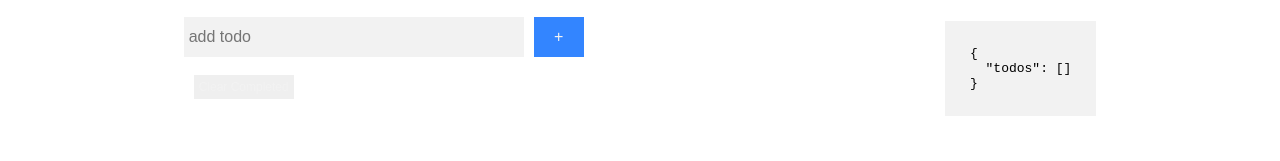
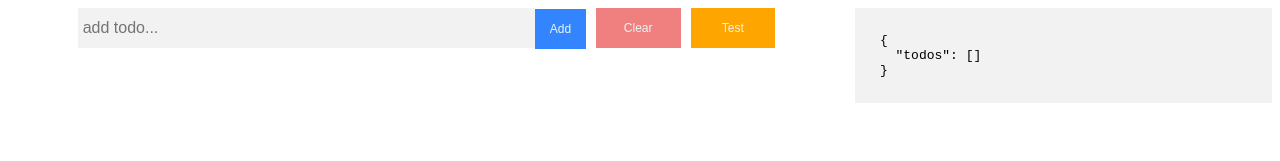
Before and after one commit to jakewies/todo-react, a React app: page / in a window 1280 px wide. Built offline with nearby package versions, Linux system fonts and the light colour scheme.

Commit message:
clean up todo form

```diff
--- a/src/components/AddTodo.js
+++ /dev/null
@@ -1,19 +0,0 @@
-import React from 'react';
-
-class AddTodo extends React.Component {
-  handleAddTodo(evt, todo) {
-    evt.preventDefault();
-    this.props.addTodo(todo);
-    this.todoForm.reset();
-  }
-  render() {
-    return (
-			<form ref={ (input) => this.todoForm = input } className="add-todo" onSubmit={ (evt) => this.handleAddTodo(evt, this.todo.value) }>
-				<input type="text" required placeholder="add todo" ref={ (input) => this.todo = input } />
-				<button type="submit">+</button>
-			</form>
-    )
-  }
-}
-
-export default AddTodo;
--- a/src/components/ClearTodos.js
+++ /dev/null
@@ -1,16 +0,0 @@
-import React from 'react';
-
-class ClearTodos extends React.Component {
-  handleClearTodos(evt) {
-    evt.preventDefault();
-    this.props.clearCompleteTodos();
-  }
-
-  render() {
-    return (
-      <button onClick={ (evt) => this.handleClearTodos(evt) }>Clear Completed</button>
-    )
-  }
-}
-
-export default ClearTodos;
--- a/src/components/Todo.js
+++ b/src/components/Todo.js
@@ -17,10 +17,8 @@ class Todo extends React.Component {
     return (
 			<li className={this.props.className ? 'todo complete' : 'todo'}>
 				<h2>{this.props.value}</h2>
-        <div className="btns">
-          <button onClick={ (evt) => this.handleRemoveTodo(evt, this.props.num) }>Remove</button>
-          <button onClick={ (evt) => this.handleCompleteTodo(evt, this.props.num) }>Complete</button>
-        </div>
+        <button onClick={ (evt) => this.handleRemoveTodo(evt, this.props.num) }>Remove</button>
+        <button onClick={ (evt) => this.handleCompleteTodo(evt, this.props.num) }>Complete</button>
 			</li>
     )
   }
--- a/src/components/TodoForm.js
+++ b/src/components/TodoForm.js
@@ -1,13 +1,36 @@
 import React from 'react';
-import AddTodo from './AddTodo';
-import ClearTodos from './ClearTodos';
+import TestTodos from '../helpers/TestTodos';
 
 class TodoForm extends React.Component {
+
+  handleAddTodo(evt, todo) {
+    evt.preventDefault();
+    this.props.addTodo(todo);
+    this.todoForm.reset();
+  }
+
+  handleTestTodos(evt, todos) {
+    evt.preventDefault();
+    for (let todo of todos) {
+      this.props.addTodo(todo);
+    }
+  }
+
+  handleClearTodos(evt) {
+    evt.preventDefault();
+    this.props.clearCompleteTodos();
+  }
+
   render() {
     return (
       <div className="todo-form">
-        <AddTodo addTodo={this.props.addTodo} />
-        <ClearTodos clearCompleteTodos={this.props.clearCompleteTodos} />
+        <form className="add" ref={ (input) => this.todoForm = input } onSubmit={ (evt) => this.handleAddTodo(evt, this.todo.value) }>
+          <input type="text" required placeholder="add todo..." ref={ (input) => this.todo = input } />
+          <button className="add-btn" type="submit">Add</button>
+        </form>
+        <button className="clear-btn" onClick={ (evt) => this.handleClearTodos(evt) }>Clear</button>
+        <button className="test-btn" onClick={ (evt) => this.handleTestTodos(evt, TestTodos) }>Test</button>
+
       </div>
     )
   }
--- a/src/css/styles.css
+++ b/src/css/styles.css
@@ -1,7 +1,37 @@
+/* RESET */
+html {
+	box-sizing: border-box;
+}
+
+*,
+::before,
+::after {
+	background-repeat: no-repeat; /* 1 */
+	box-sizing: inherit; /* 2 */
+}
+
+/* SIMPLE ATTRIBUTES */
+ul {
+	list-style: none;
+	padding: 0;
+}
+
+li h2 {
+	font-weight: lighter;
+}
+
+pre {
+	width: 33%;
+	background: #f2f2f2;
+	padding: 25px;
+	white-space: pre-wrap;
+	margin: 0;
+}
+
 input {
 	background-color: #f2f2f2;
-	width: 330px;
-	height: 20px;
+	width: 90%;
+	height: 40px;
 	padding: 10px 5px;
 	border: 0;
 	font-size: 16px;
@@ -9,7 +39,7 @@ input {
 	font-weight: 300;
 }
 
-input:focus {
+input:focus, button:focus {
 	outline: none;
 }
 
@@ -19,70 +49,57 @@ button {
 	cursor: pointer;
 	color: #f2f2f2;
 	padding: 5px;
-	margin: 0 10px;
 }
 
-button:focus {
-	outline: none;
+/* CLASSES */
+.container {
+	display: -webkit-box;
+	display: -webkit-flex;
+	display: -ms-flexbox;
+	display: flex;
+	-webkit-box-pack: justify;
+	-webkit-justify-content: space-between;
+	    -ms-flex-pack: justify;
+	        justify-content: space-between;
 }
 
-pre {
-	background: #f2f2f2;
-	padding: 25px;
-}
-
-ul {
-	list-style: none;
-	padding: 0;
-}
-
-li h2 {
-	font-weight: lighter;
-}
-
-.container {
-	display: flex;
-	justify-content: space-around;
-	align-items: flex-start;
+.main {
+	width: 67%;
 }
 
 .todo-form {
+	margin-bottom: 50px;
 	display: flex;
-  flex-direction: column;
-  align-items: flex-start;
-  justify-content: space-around;
-  height: 100px;
-	margin-bottom: 50px;
+	justify-content: center;
 }
 
-.add-todo {
-	text-align: center;
+.todo-form button {
+	height: 40px;
 }
 
-.add-todo button {
-	width: 50px;
-	height: 40px;
+.add {
+	width: 60%;
+	margin-right: 10px;
+}
+
+.add-btn {
+	width: 10%;
 	background-color: #3385ff;
-	color: #f2f2f2;
-	font-size: 16px;
+}
+
+.test-btn {
+	background: orange;
+}
+
+.clear-btn {
+	background: lightcoral;
+}
+
+.test-btn, .clear-btn {
+	width: 10%;
+	margin-right: 10px;
 }
 
 .complete {
 	text-decoration: line-through;
 }
-
-.todo {
-	padding: 10px;
-	background: #f2f2f2;
-	box-shadow: 0 12px 15px 0 rgba(0, 0, 0, 0.24);
-	margin-bottom: 25px;
-}
-.btns {
-	display: flex;
-	justify-content: center;
-}
-
-.btns button {
-	background: none;
-	color: lightcoral;
-}
--- /dev/null
+++ b/src/helpers/TestTodos.js
@@ -0,0 +1,10 @@
+const TestTodos = [
+  'Pick up kids from school',
+  'Go to the grocery store',
+  'Mail the thank you cards',
+  'Code some ReactJS',
+  'Go for a 26.1 mile run',
+  'Finish this damn todo application'
+];
+
+export default TestTodos;
--- a/src/index.js
+++ b/src/index.js
@@ -39,7 +39,6 @@ class App extends React.Component {
   }
 
   clearCompleteTodos() {
-    console.log(this.state);
     let todos = this.state.todos.slice();
     this.setState({ todos: todos.filter( (todo) => !todo.complete ) });
   }
@@ -47,11 +46,11 @@ class App extends React.Component {
   render() {
     return (
       <div className="container">
-        <div>
-          <TodoForm addTodo={this.addTodo} clearCompleteTodos={this.clearCompleteTodos}/>
+        <div className="main">
+          <TodoForm addTodo={this.addTodo} clearCompleteTodos={this.clearCompleteTodos} />
           <TodosList todos={this.state.todos} removeTodo={this.removeTodo} completeTodo={this.completeTodo} />
         </div>
-        <pre>{JSON.stringify(this.state, null, 2)}</pre>
+        <pre className="state">{JSON.stringify(this.state, null, 2)}</pre>
       </div>
     )
   }
```
